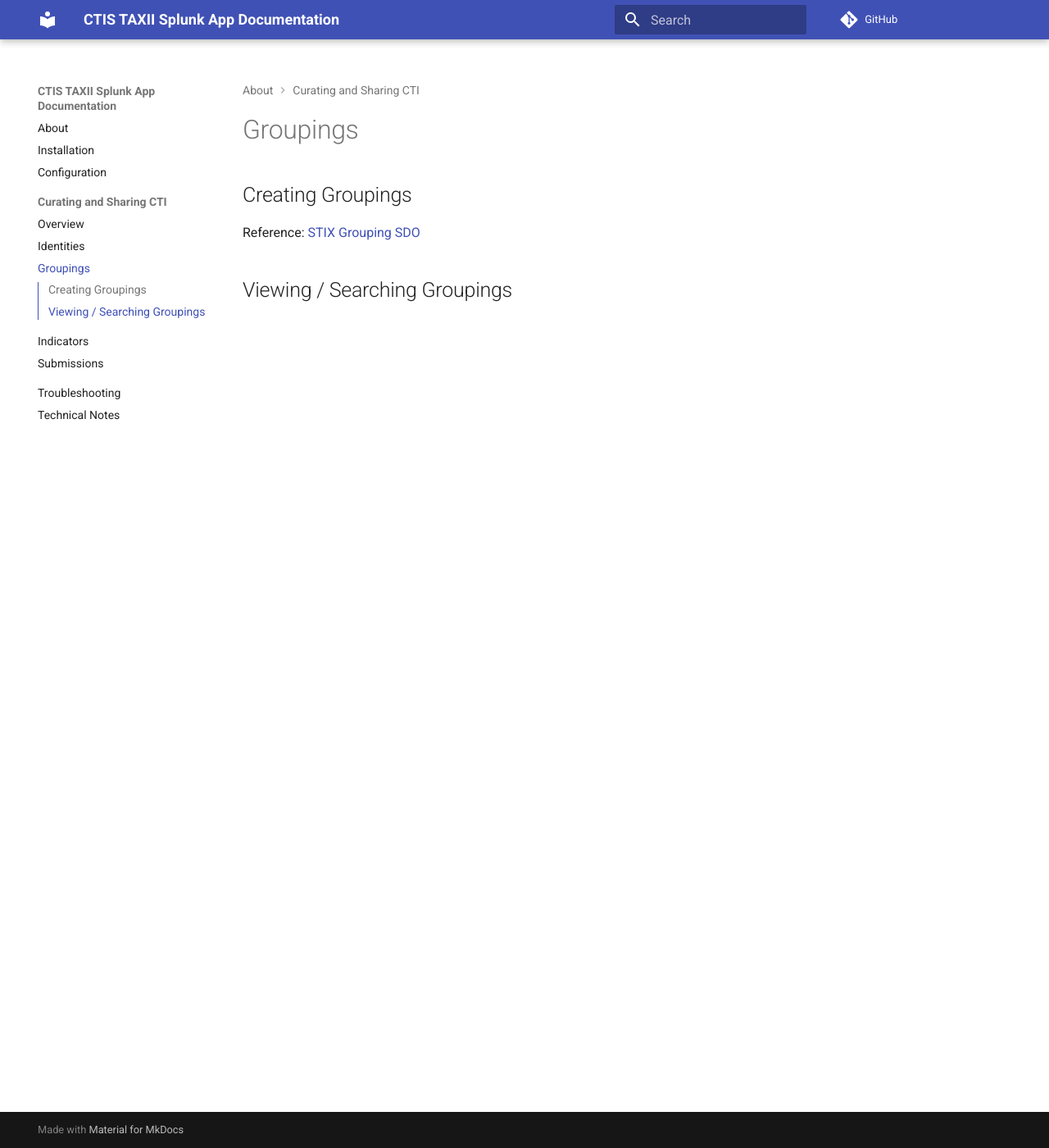
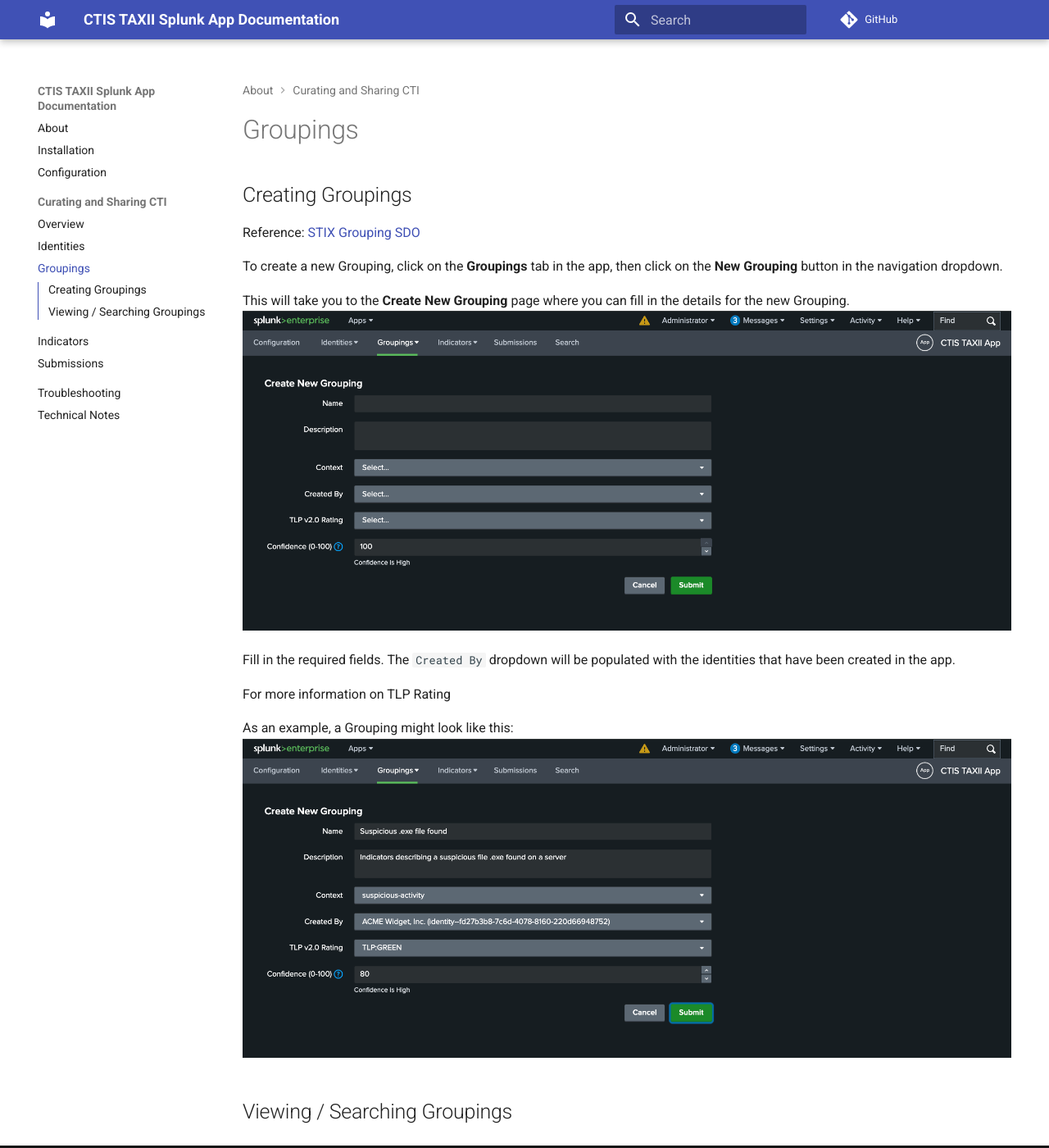
Before and after one commit to splunk/ctis-taxii-splunk-app, an MkDocs documentation site: the page built from docs/ctis-taxii-splunk-app/docs/cti-mgmt/groupings.md, in a window 1280 px wide and 1400 px high. Shown: the whole window at 82% size. Built offline with MkDocs 1.6.1 and Material for MkDocs 9.7.7, drawn with Linux system fonts in a browser that asks for light colours; comment, search, counter and statistics services are not loaded.

Commit message:
docs: WIP on groupings

```diff
--- a/docs/ctis-taxii-splunk-app/docs/cti-mgmt/groupings.md
+++ b/docs/ctis-taxii-splunk-app/docs/cti-mgmt/groupings.md
@@ -2,4 +2,16 @@
 ## Creating Groupings
 Reference: [STIX Grouping SDO](https://docs.oasis-open.org/cti/stix/v2.1/os/stix-v2.1-os.html#_t56pn7elv6u7)
 
+To create a new Grouping, click on the **Groupings** tab in the app, then click on the **New Grouping** button in the navigation dropdown.
+
+This will take you to the **Create New Grouping** page where you can fill in the details for the new Grouping.
+![New Grouping Form](../img/new_grouping_blank_form.png)
+
+Fill in the required fields. The `Created By` dropdown will be populated with the identities that have been created in the app.
+
+For more information on TLP Rating
+
+As an example, a Grouping might look like this:
+![Example New Grouping Form](../img/new_grouping_filled_form.png)
+
 ## Viewing / Searching Groupings
```
Also changed, not shown: docs/ctis-taxii-splunk-app/docs/img/new_grouping_blank_form.png (added), docs/ctis-taxii-splunk-app/docs/img/new_grouping_filled_form.png (added), docs/ctis-taxii-splunk-app/docs/img/view_groupings_search.png (added).
